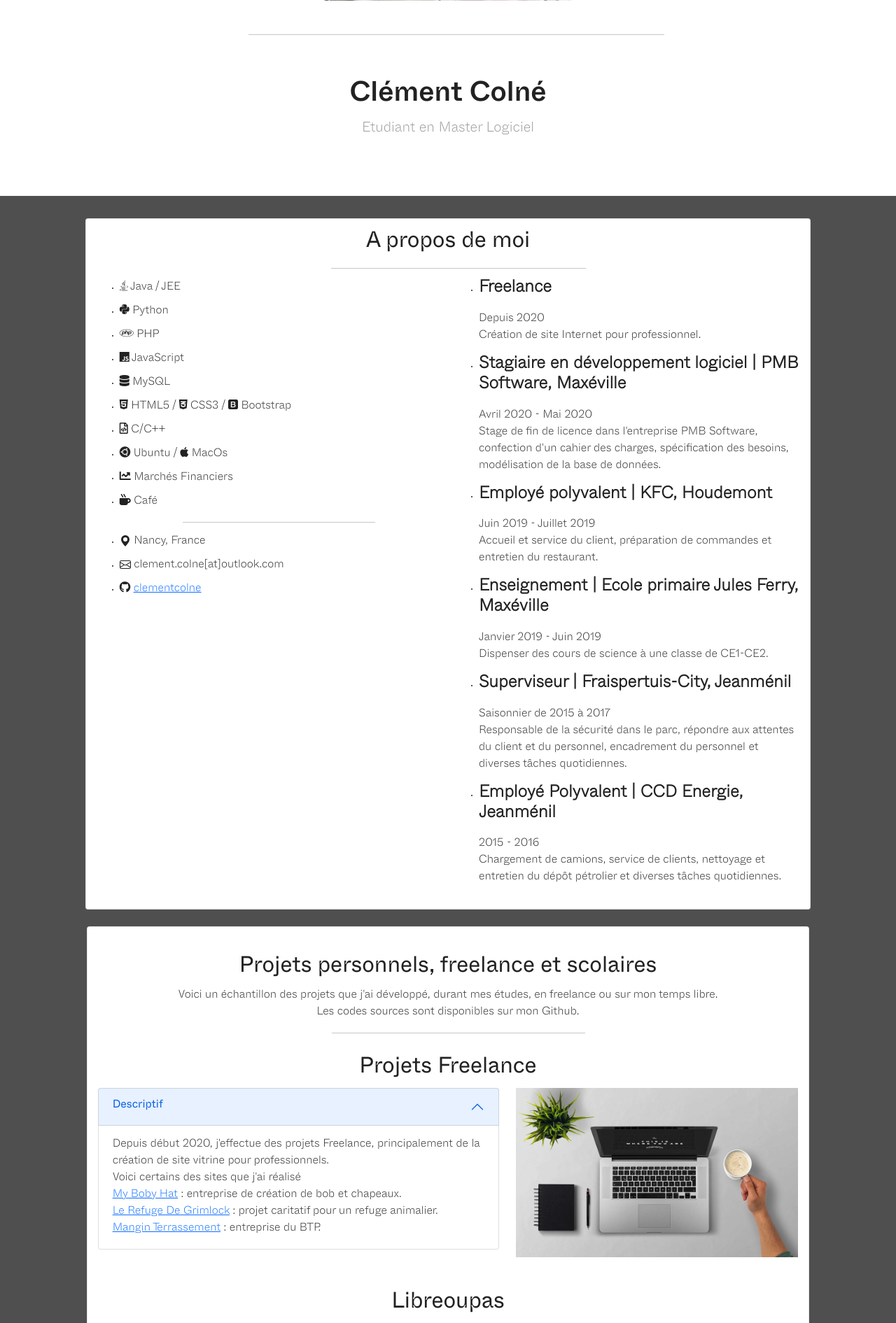
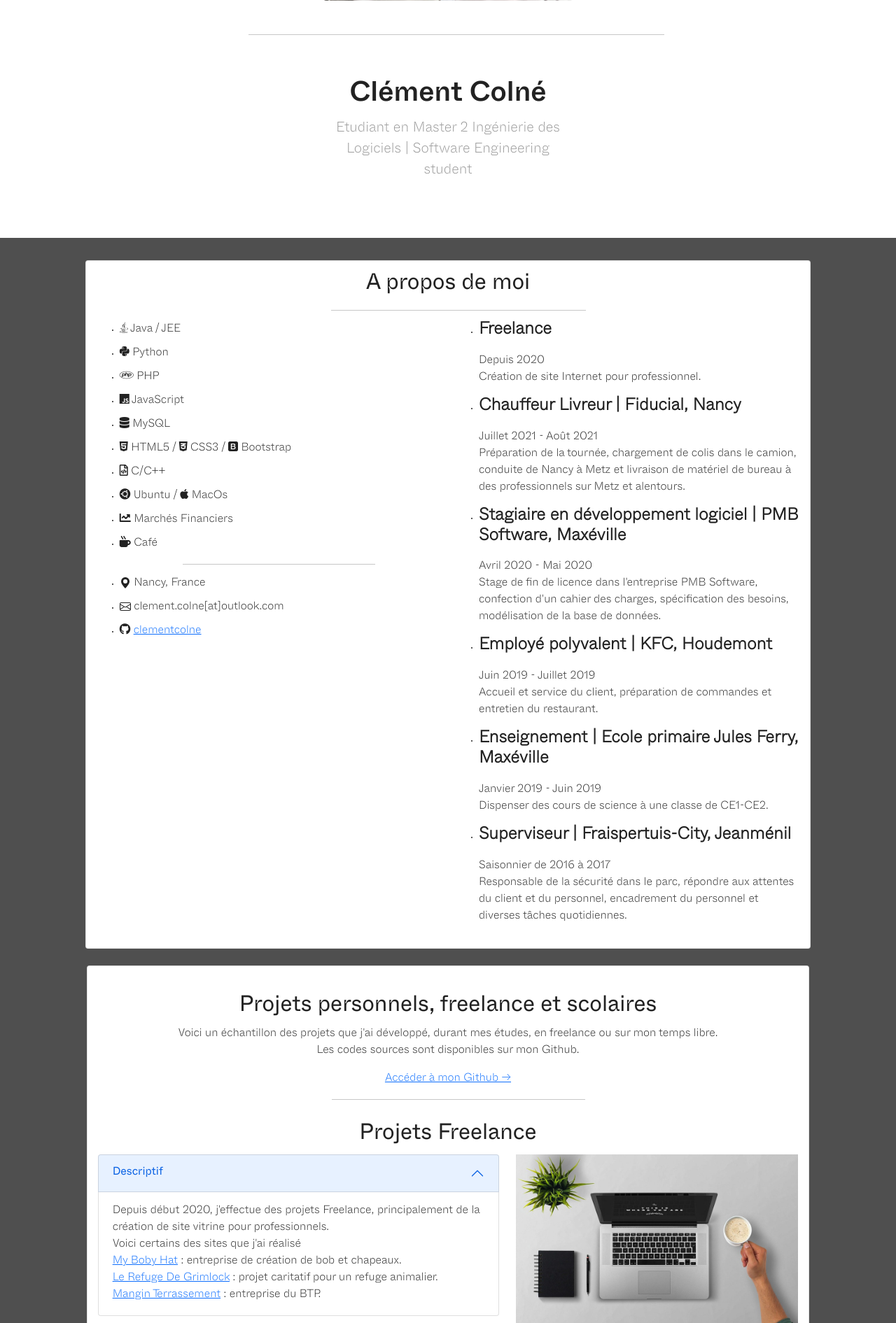
Before and after one commit to clementcolne/portfolio, a PHP site: page / in a window 1280 px wide. Shown: the part 476-2367 px from the top of the page at 70% size. Run offline with PHP 8.4, Linux system fonts and the light colour scheme.

Commit message:
Mise à jour des expériences professionnelles

```diff
--- a/index.php
+++ b/index.php
@@ -22,7 +22,7 @@
 
           <div class="offset-lg-4 col-lg-4 center">
             <h1>Clément Colné</h1>
-            <p class="lead description">Etudiant en Master Logiciel</p>
+            <p class="lead description">Etudiant en Master 2 Ingénierie des Logiciels | Software Engineering student</p>
           </div>
         </div>
       </div>
@@ -143,6 +143,10 @@
                   <p class="skill_details">Depuis 2020<br>Création de site Internet pour professionnel.<p>
                 </li>
                 <li>
+                  <h4 class="skill_header">Chauffeur Livreur | Fiducial, Nancy</h4>
+                  <p class="skill_details">Juillet 2021 - Août 2021<br>Préparation de la tournée, chargement de colis dans le camion, conduite de Nancy à Metz et livraison de matériel de bureau à des professionnels sur Metz et alentours.<p>
+                </li>
+                <li>
                   <h4 class="skill_header">Stagiaire en développement logiciel | PMB Software, Maxéville</h4>
                   <p class="skill_details">Avril 2020 - Mai 2020<br>Stage de fin de licence dans l'entreprise PMB Software, confection d'un cahier des charges, spécification des besoins, modélisation de la base de données.<p>
                 </li>
@@ -156,11 +160,7 @@
                 </li>
                 <li>
                   <h4 class="skill_header">Superviseur | Fraispertuis-City, Jeanménil</h4>
-                  <p class="skill_details">Saisonnier de 2015 à 2017<br>Responsable de la sécurité dans le parc, répondre aux attentes du client et du personnel, encadrement du personnel et diverses tâches quotidiennes.<p>
-                </li>
-                <li>
-                  <h4 class="skill_header">Employé Polyvalent | CCD Energie, Jeanménil</h4>
-                  <p class="skill_details">2015 - 2016<br>Chargement de camions, service de clients, nettoyage et entretien du dépôt pétrolier et diverses tâches quotidiennes.<p>
+                  <p class="skill_details">Saisonnier de 2016 à 2017<br>Responsable de la sécurité dans le parc, répondre aux attentes du client et du personnel, encadrement du personnel et diverses tâches quotidiennes.<p>
                 </li>
               </ul>
             </div>
@@ -183,6 +183,7 @@
           <div class="card-body mt-4 center">
             <h2>Projets personnels, freelance et scolaires</h2>
             <p>Voici un échantillon des projets que j'ai développé, durant mes études, en freelance ou sur mon temps libre.<br>Les codes sources sont disponibles sur mon Github.</p>
+            <p><a href="https://github.com/clementcolne" target="_blank">Accéder à mon Github -></a></p>
             <hr class="offset-lg-4 col-lg-4 offset-sm-3 col-sm-6 offset-3 col-6">
           </div>
 
--- a/template.php
+++ b/template.php
@@ -71,9 +71,9 @@
    </body>
    <!-- Footer section -->
    <footer>
-     <div class="footer-copyright text-center py-3">2020 © créé par
+     <div class="footer-copyright text-center py-3">2021 © created by
        <a href="./"> clementcolne.com</a>
-       avec
+       with
        <a href="https://getbootstrap.com" target="_blank">Bootstrap</a>
        .
      </div>
```
Also changed, not shown: 1 other file.
